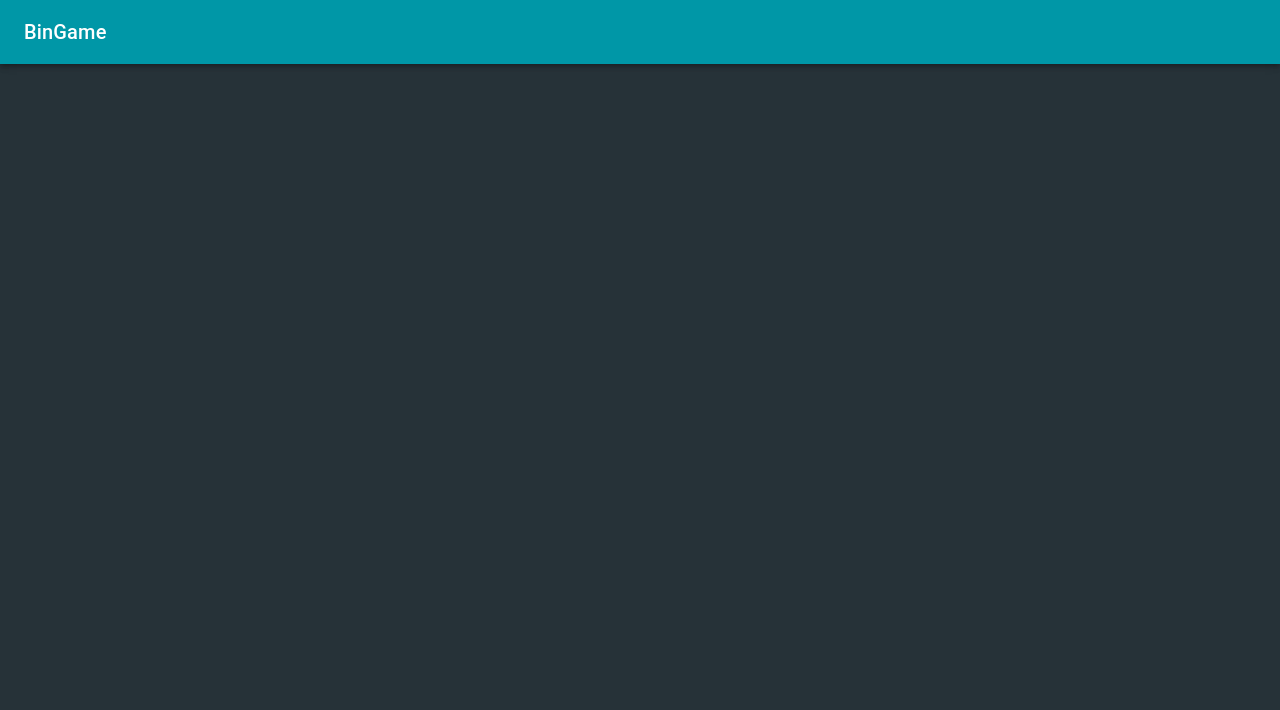
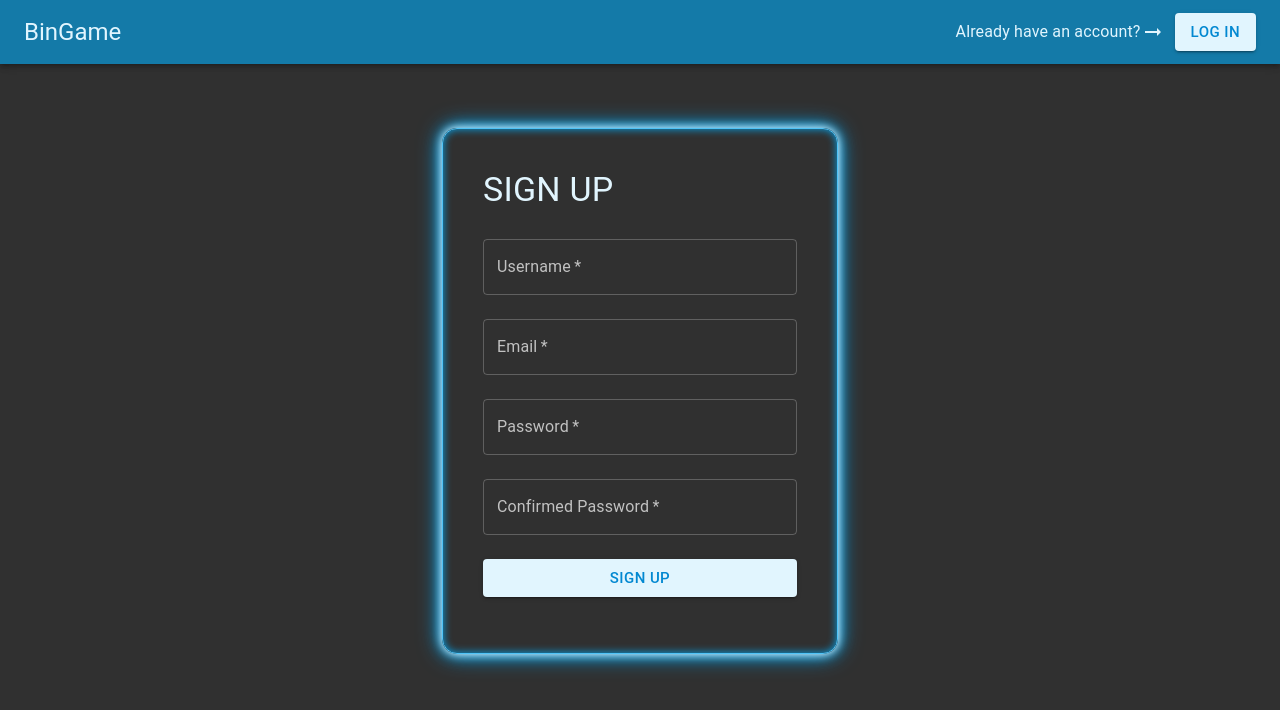
Before and after one commit to VikiSevcikova/bingame-fullstack, a React (Create React App) app in the folder bingame-frontend/: page /signup in a window 1280 px wide. Shown: the top 710 px of the page. Built offline with nearby package versions, Linux system fonts and the light colour scheme.

Commit message:
updated the style for login, register pages, added forgot password page

```diff
--- a/bingame-frontend/src/App.js
+++ b/bingame-frontend/src/App.js
@@ -1,23 +1,29 @@
-import React from 'react';
-import { BrowserRouter as Router, Switch, Route } from 'react-router-dom';
-import './App.css';
-import MainPage from './components/pages/MainPage.js';
-import NavBar from './components/NavBar';
-import Login from './components/pages/Login';
-import Register from './components/pages/Register';
+import React from "react";
+import { BrowserRouter as Router, Switch, Route } from "react-router-dom";
+import "./App.css";
+import MainPage from "./components/pages/MainPage.js";
+import NavBar from "./components/NavBar";
+import Login from "./components/pages/Login";
+import Register from "./components/pages/Register";
+import { ThemeProvider } from "@material-ui/core/styles";
+import { darkTheme } from "./components/Theme";
+import ForgotPassword from "./components/pages/ForgotPassword";
 
 function App() {
   return (
-    <Router>
-      <div className="App">
-        <NavBar/>
+    <ThemeProvider theme={darkTheme}>
+      <Router>
+        <div className="App">
+          <NavBar />
           <Switch>
             <Route exact path="/" component={MainPage} />
-            <Route exact path="/login" component={Login}/>
-            <Route exac path="/register" component={Register}/>
+            <Route exact path="/login" component={Login} />
+            <Route exac path="/signup" component={Register} />
+            <Route exac path="/forgotpassword" component={ForgotPassword} />
           </Switch>
-      </div>
-    </Router>
+        </div>
+      </Router>
+    </ThemeProvider>
   );
 }
 
--- a/bingame-frontend/src/components/NavBar.js
+++ b/bingame-frontend/src/components/NavBar.js
@@ -1,38 +1,75 @@
-import React from 'react';
-import { createTheme, ThemeProvider, makeStyles } from '@material-ui/core/styles';
-import AppBar from '@material-ui/core/AppBar';
-import Toolbar from '@material-ui/core/Toolbar';
-import Typography from '@material-ui/core/Typography';
-import Button from '@material-ui/core/Button';
-import IconButton from '@material-ui/core/IconButton';
-import MenuIcon from '@material-ui/icons/Menu';
-import { cyan } from '@material-ui/core/colors';
-import { useStyles } from '../components/Theme';
-import { Link } from "react-router-dom";
-
-const navTheme = createTheme({
-    palette: {
-      primary: {
-        main: cyan[700],
-      },
-    },
-  });
+import React from "react";
+import AppBar from "@material-ui/core/AppBar";
+import Toolbar from "@material-ui/core/Toolbar";
+import Typography from "@material-ui/core/Typography";
+import Button from "@material-ui/core/Button";
+import { useStyles } from "../components/Theme";
+import Link from "@material-ui/core/Link";
+import { useLocation } from "react-router-dom";
+import ArrowRightAltIcon from "@material-ui/icons/ArrowRightAlt";
 
 export default function NavBar() {
   const classes = useStyles();
+  const url = useLocation();
+  const pathname = url.pathname;
 
   return (
-    <ThemeProvider theme={navTheme}>
     <div className={classes.navBar}>
       <AppBar position="static">
         <Toolbar>
-          <Typography variant="h6" className={classes.title}>
-            BinGame
-          </Typography>
-          {/* <Button color="inherit">Login</Button> */}
+          <Link
+            edge="start"
+            href="/"
+            variant="h5"
+            style={{ textDecoration: "none" }}
+          >
+            {" "}
+            BinGame{" "}
+          </Link>
+          <div className={classes.grow} />
+          {pathname === "/login" ? (
+            <>
+              <Typography variant="body1" color="primary">
+                {" "}
+                Don't have an account?{" "}
+              </Typography>
+              <ArrowRightAltIcon
+                color="primary"
+                style={{ marginRight: "10" }}
+              />
+              <Button
+                className={classes.btn}
+                variant="contained"
+                color="primary"
+                href="/signup"
+              >
+                Sign Up
+              </Button>
+            </>
+          ) : pathname === "/signup" ? (
+            <>
+              <Typography variant="body1" color="primary">
+                {" "}
+                Already have an account?{" "}
+              </Typography>
+              <ArrowRightAltIcon
+                color="primary"
+                style={{ marginRight: "10" }}
+              />
+              <Button
+                className={classes.btn}
+                variant="contained"
+                color="primary"
+                href="/login"
+              >
+                Log In
+              </Button>
+            </>
+          ) : (
+            ""
+          )}
         </Toolbar>
       </AppBar>
     </div>
-    </ThemeProvider>
   );
 }
--- a/bingame-frontend/src/components/Theme.js
+++ b/bingame-frontend/src/components/Theme.js
@@ -1,52 +1,87 @@
-import { createTheme, ThemeProvider, makeStyles } from '@material-ui/core/styles';
-import { cyan, yellow } from '@material-ui/core/colors';
+import { createTheme, makeStyles } from "@material-ui/core/styles";
+import { grey, lightBlue } from "@material-ui/core/colors";
+
+export const darkTheme = createTheme({
+  palette: {
+    type: "dark",
+    primary: {
+      main: lightBlue[50],
+      light: lightBlue[50],
+      dark: lightBlue[50],
+    },
+    secondary: {
+      main: lightBlue[50],
+    },
+  },
+});
 
 export const useStyles = makeStyles((theme) => ({
-    navBar: {
-        flexGrow: 1,
-      },
+  margin: {
+    margin: theme.spacing(2, "auto"),
+  },
+  navBar: {
+    flexGrow: 1,
+    "& .MuiAppBar-root": {
+      backgroundColor: "#00b0ff94",
+    },
+  },
   menuButton: {
     marginRight: theme.spacing(2),
-    },
+  },
+  grow: {
+    flexGrow: 1,
+  },
   title: {
     flexGrow: 1,
+  },
+  neonBtn: {
+    margin: theme.spacing(3, "auto"),
+    fontSize: "1.2rem",
+    color: lightBlue[50],
+    borderColor: "#4fc3f7",
+    boxShadow:
+      "0 0 7px #fff, 0 0 12px #03a9f4, 0 0 22px #03a9f4, inset 0 0 7px #03a9f4",
+    animation: `$pulsate 1s ${theme.transitions.easing.easeInOut} infinite alternate`,
+    "&:hover": {
+      color: lightBlue[50],
+      borderColor: lightBlue[200],
     },
-  neonBtn: {
-      margin: theme.spacing(3, 'auto'),
-      fontSize: '1.2rem',
-      color: cyan[700],
-      borderColor:  cyan[50],
-      boxShadow: "0 0 7px #fff, 0 0 12px #00bcd4, 0 0 22px #00bcd4, inset 0 0 7px #00bcd4",
-      animation: `$pulsate 1.2s ${theme.transitions.easing.easeInOut} infinite alternate`,
-      '&:hover': {
-        color: cyan[600],
-        borderColor:  cyan[200],
-      }
-
+  },
+  paper: {
+    marginTop: theme.spacing(8),
+    display: "flex",
+    flexDirection: "column",
+    alignItems: "center",
   },
   btn: {
-      margin: theme.spacing(3, 'auto'),
-      color: cyan[700],
-      borderColor:  cyan[700],
-      '&:hover': {
-        color: cyan[600],
-        borderColor:  cyan[600],
-      }
-
+    color: lightBlue[700],
+    borderColor: lightBlue[500],
+    fontSize: "15px",
+    "&:hover": {
+      color: lightBlue[600],
+      borderColor: lightBlue[400],
+    },
   },
   "@keyframes pulsate": {
     "100%": {
-        boxShadow: "0 0 9px #fff, 0 0 15px #00bcd4, 0 0 25px #00bcd4, inset 0 0 7px #00bcd4",
+      boxShadow:
+        "0 0 10px #fff, 0 0 15px #03a9f4, 0 0 24px #03a9f4, inset 0 0 9px #03a9f4",
     },
     "0%": {
-        boxShadow: "0 0 7px #fff, 0 0 12px #00bcd4, 0 0 22px #00bcd4, inset 0 0 7px #00bcd4",
-    }
+      boxShadow:
+        "0 0 7px #fff, 0 0 12px #03a9f4, 0 0 22px #03a9f4, inset 0 0 7px #03a9f4",
+    },
   },
-  root:{
-      '& .MuiTextField-root': {
-        margin: theme.spacing(1, 'auto'),
-        color: cyan[50]
-    }
-  }
+  form: {
+    border: "1px solid #4fc3f7",
+    padding: theme.spacing(5),
+    borderRadius: "15px",
+    boxShadow:
+      "0 0 7px #fff, 0 0 12px #03a9f4, 0 0 22px #03a9f4, inset 0 0 7px #03a9f4",
+    animation: `$pulsate 1s ${theme.transitions.easing.easeInOut} infinite alternate`,
 
+    "& .MuiTypography-h4": {
+      textTransform: "uppercase",
+    },
+  },
 }));
--- a/bingame-frontend/src/components/pages/ForgotPassword.js
+++ b/bingame-frontend/src/components/pages/ForgotPassword.js
@@ -0,0 +1,59 @@
+import React, { useState } from "react";
+import Typography from "@material-ui/core/Typography";
+import TextField from "@material-ui/core/TextField";
+import Button from "@material-ui/core/Button";
+import { useStyles } from "../Theme";
+import { Container, CssBaseline } from "@material-ui/core";
+import clsx from "clsx";
+
+function ForgotPassword() {
+  const classes = useStyles();
+  const [email, setEmail] = useState("");
+  const [error, setError] = useState("");
+
+  const loginHandler = async (e) => {};
+  return (
+    <>
+      <Container component="main" maxWidth="xs">
+        <CssBaseline />
+        <div className={classes.paper}>
+          <form onSubmit={loginHandler} className={classes.form}>
+            <Typography variant="h5" gutterBottom className={classes.formTitle}>
+              Forgot your password?
+            </Typography>
+
+            <Typography variant="body2">
+              If you've forgotten your password, enter and submit your email
+              address below. We'll email you a link to a page where you can
+              easily create a new password.
+            </Typography>
+            {error && <span>{error}</span>}
+            <TextField
+              fullWidth
+              margin="normal"
+              required
+              id="email"
+              label="Email"
+              variant="outlined"
+              type="email"
+              autoComplete="email"
+              autoFocus
+            />
+
+            <Button
+              type="submit"
+              fullWidth
+              variant="contained"
+              color="primary"
+              className={clsx(classes.btn, classes.margin)}
+            >
+              Submit
+            </Button>
+          </form>
+        </div>
+      </Container>
+    </>
+  );
+}
+
+export default ForgotPassword;
--- a/bingame-frontend/src/components/pages/Login.js
+++ b/bingame-frontend/src/components/pages/Login.js
@@ -1,12 +1,17 @@
-import React, {useState} from 'react';
-import Typography from '@material-ui/core/Typography';
-import TextField from '@material-ui/core/TextField';
-import Grid from '@material-ui/core/Grid';
-import Button from '@material-ui/core/Button';
-import { useStyles } from '../Theme';
-import NavBar from '../NavBar';
-import { Link } from "react-router-dom";
-
+import React, { useState } from "react";
+import Typography from "@material-ui/core/Typography";
+import TextField from "@material-ui/core/TextField";
+import Grid from "@material-ui/core/Grid";
+import Button from "@material-ui/core/Button";
+import { useStyles } from "../Theme";
+import Link from "@material-ui/core/Link";
+import {
+  Checkbox,
+  Container,
+  CssBaseline,
+  FormControlLabel,
+} from "@material-ui/core";
+import clsx from "clsx";
 
 function Login() {
   const classes = useStyles();
@@ -14,39 +19,69 @@ function Login() {
   const [password, setPassword] = useState("");
   const [error, setError] = useState("");
 
-  const loginHandler = async (e) => {}
+  const loginHandler = async (e) => {};
   return (
     <>
-      <Grid
-        container
-        direction="column"
-        alignItems="center"
-        justifyContent="center"
-        style={{ minHeight: '100vh', margin: "auto" }}
-        xs={11}
-        md={6}
-        lg={4}
-      >
+      <Container component="main" maxWidth="xs">
+        <CssBaseline />
+        <div className={classes.paper}>
+          <form onSubmit={loginHandler} className={classes.form}>
+            <Typography
+              variant="h4"
+              component="h2"
+              gutterBottom
+              className={classes.formTitle}
+            >
+              Log in
+            </Typography>
+            {error && <span>{error}</span>}
+            <TextField
+              fullWidth
+              margin="normal"
+              required
+              id="email"
+              label="Email"
+              variant="outlined"
+              type="email"
+              autoComplete="email"
+              autoFocus
+            />
 
-    <form onSubmit={loginHandler} className={classes.root}>
-        <Typography variant="h4" component="h2" gutterBottom style={{textTransform: 'uppercase'}}>
-           Log in
-        </Typography>
-        {error && <span >{error}</span>}
-        <TextField className={classes.input} fullWidth id="email" label="Email" variant="outlined" type="email"/>
+            <TextField
+              fullWidth
+              margin="normal"
+              required
+              id="password"
+              label="Password"
+              variant="outlined"
+              type="password"
+              autoComplete="current-password"
+            />
 
-        <TextField className={classes.input} fullWidth id="password" label="Password" variant="outlined" type="password"/>
+            <FormControlLabel
+              control={<Checkbox value="remember" color="primary" />}
+              label="Remember me"
+            />
 
-        <Button className={classes.btn} variant="outlined">Log in</Button>
-        <p>
-          Don't have account yet?
-          <Link to="/register" tabIndex={4}>
-            Register
-          </Link>
-        </p>
-      </form>
-
-      </Grid>
+            <Button
+              type="submit"
+              fullWidth
+              variant="contained"
+              color="primary"
+              className={clsx(classes.btn, classes.margin)}
+            >
+              Log In
+            </Button>
+            <Grid container>
+              <Grid item xs>
+                <Link href="/forgotpassword" variant="body2">
+                  Forgot password?
+                </Link>
+              </Grid>
+            </Grid>
+          </form>
+        </div>
+      </Container>
     </>
   );
 }
--- a/bingame-frontend/src/components/pages/MainPage.js
+++ b/bingame-frontend/src/components/pages/MainPage.js
@@ -1,29 +1,37 @@
-import React from 'react';
-import CssBaseline from '@material-ui/core/CssBaseline';
-import Typography from '@material-ui/core/Typography';
-import Grid from '@material-ui/core/Grid';
-import Button from '@material-ui/core/Button';
-import { useStyles } from '../Theme';
-import NavBar from '../NavBar';
+import React from "react";
+import CssBaseline from "@material-ui/core/CssBaseline";
+import Button from "@material-ui/core/Button";
+import { useStyles } from "../Theme";
+import { Container } from "@material-ui/core";
 
 function MainPage() {
   const classes = useStyles();
 
   return (
     <>
-      <Grid
-        container
-        direction="column"
-        alignItems="center"
-        justifyContent="center"
-        style={{ minHeight: '100vh', margin: "auto" }}
-        xs={11}
-        md={6}
-        lg={4}
-      >
-          <Button className={classes.neonBtn} fullWidth variant="outlined" href="/login">Log In</Button>
-          <Button className={classes.neonBtn} fullWidth variant="outlined" href="/register">Register</Button>
-      </Grid>
+      <Container component="main" maxWidth="xs">
+        <CssBaseline />
+        <div className={classes.paper}>
+          <Button
+            className={classes.neonBtn}
+            fullWidth
+            variant="outlined"
+            color="primary"
+            href="/login"
+          >
+            Log In
+          </Button>
+          <Button
+            className={classes.neonBtn}
+            fullWidth
+            variant="outlined"
+            color="primary"
+            href="/signup"
+          >
+            Sign Up
+          </Button>
+        </div>
+      </Container>
     </>
   );
 }
--- a/bingame-frontend/src/components/pages/Register.js
+++ b/bingame-frontend/src/components/pages/Register.js
@@ -1,12 +1,10 @@
-import React, {useState} from 'react';
-import Typography from '@material-ui/core/Typography';
-import TextField from '@material-ui/core/TextField';
-import Grid from '@material-ui/core/Grid';
-import Button from '@material-ui/core/Button';
-import { useStyles } from '../Theme';
-import NavBar from '../NavBar';
-import { Link } from "react-router-dom";
-
+import React, { useState } from "react";
+import Typography from "@material-ui/core/Typography";
+import TextField from "@material-ui/core/TextField";
+import Button from "@material-ui/core/Button";
+import { useStyles } from "../Theme";
+import { Container, CssBaseline } from "@material-ui/core";
+import clsx from "clsx";
 
 function Register() {
   const classes = useStyles();
@@ -16,41 +14,78 @@ function Register() {
   const [confirmedPassword, setConfirmedPassword] = useState("");
   const [error, setError] = useState("");
 
-  const registerHandler = async (e) => {}
+  const registerHandler = async (e) => {};
 
   return (
     <>
-      <Grid
-        container
-        direction="column"
-        alignItems="center"
-        justifyContent="center"
-        style={{ minHeight: '100vh', margin: "auto" }}
-        xs={11}
-        md={6}
-        lg={4}
-      >
+      <Container component="main" maxWidth="xs">
+        <CssBaseline />
+        <div className={classes.paper}>
+          <form onSubmit={registerHandler} className={classes.form}>
+            <Typography
+              variant="h4"
+              component="h2"
+              gutterBottom
+              className={classes.formTitle}
+              color="primary"
+            >
+              Sign Up
+            </Typography>
+            {error && <span className="error">{error}</span>}
+            <TextField
+              className={classes.input}
+              fullWidth
+              margin="normal"
+              required
+              id="username"
+              label="Username"
+              variant="outlined"
+              type="text"
+            />
+            <TextField
+              className={classes.input}
+              fullWidth
+              margin="normal"
+              required
+              id="email"
+              label="Email"
+              variant="outlined"
+              type="email"
+              autoComplete="email"
+            />
+            <TextField
+              className={classes.input}
+              fullWidth
+              margin="normal"
+              required
+              id="password"
+              label="Password"
+              variant="outlined"
+              type="password"
+            />
+            <TextField
+              className={classes.input}
+              fullWidth
+              margin="normal"
+              required
+              id="confirmedPassword"
+              label="Confirmed Password"
+              variant="outlined"
+              type="password"
+            />
 
-    <form onSubmit={registerHandler} className={classes.root}>
-        <Typography variant="h4" component="h2" gutterBottom style={{textTransform: 'uppercase'}}>
-           Register
-        </Typography>
-        {error && <span className="error">{error}</span>}
-        <TextField className={classes.input} fullWidth id="username" label="Username" variant="outlined" type="text"/>
-        <TextField className={classes.input} fullWidth id="email" label="Email" variant="outlined" type="email"/>
-        <TextField className={classes.input} fullWidth id="password" label="Password" variant="outlined" type="password"/>
-        <TextField className={classes.input} fullWidth id="confirmedPassword" label="Confirmed Password" variant="outlined" type="password"/>
-
-        <Button className={classes.btn} variant="outlined">Register</Button>
-        <p >
-          Already have an account?
-          <Link  to="/login" tabIndex={4}>
-            Log in
-          </Link>
-        </p>
-      </form>
-
-      </Grid>
+            <Button
+              type="submit"
+              fullWidth
+              variant="contained"
+              color="primary"
+              className={clsx(classes.btn, classes.margin)}
+            >
+              Sign Up
+            </Button>
+          </form>
+        </div>
+      </Container>
     </>
   );
 }
```
Also changed, not shown: bingame-frontend/src/components/Introduction.js (+17 -0 lines).
